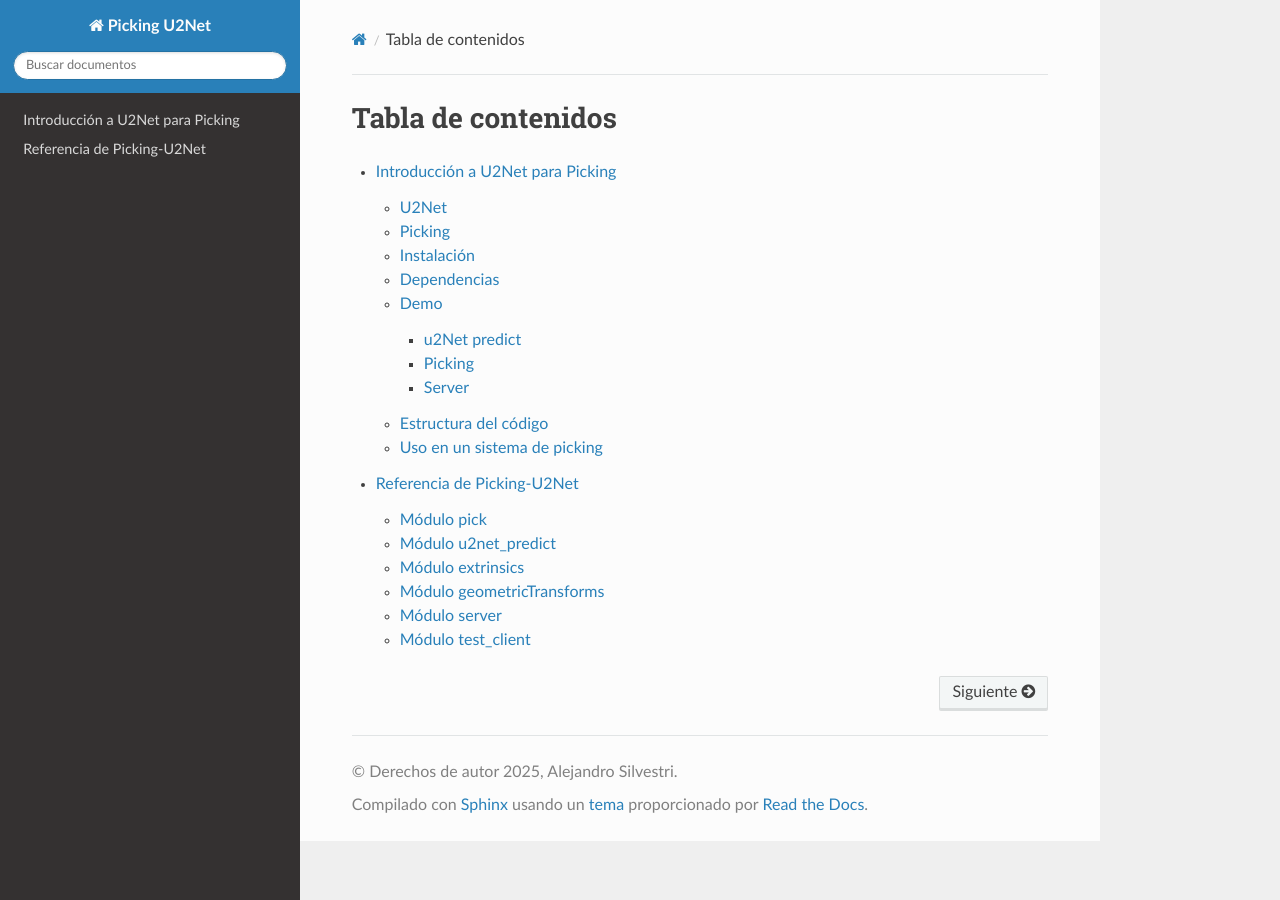
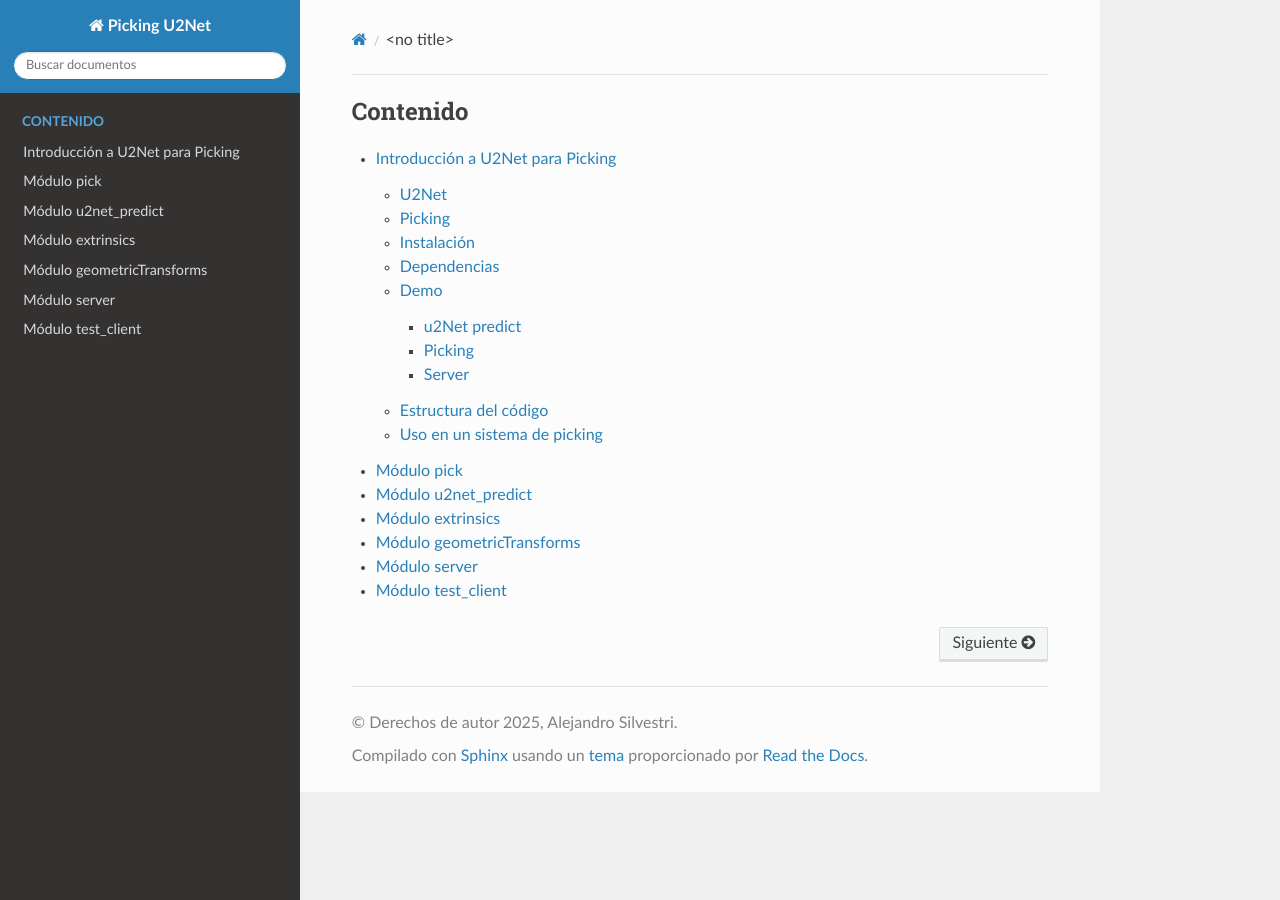
Before and after one commit to Laboratorio-de-Robotica/Picking-U2Net, a Sphinx documentation site: the page built from docs/index.rst, in a window 1280 px wide. Built offline with Sphinx 7.4.7 and the Read the Docs theme 3.1.0, drawn with Linux system fonts in a browser that asks for light colours.

````diff
--- a/docs/index.md
+++ /dev/null
@@ -1,7 +0,0 @@
-# Tabla de contenidos
-
-```{toctree}
-:maxdepth: 3
-
-doc
-modules
--- /dev/null
+++ b/docs/index.rst
@@ -0,0 +1,11 @@
+.. toctree::
+  :maxdepth: 4
+  :caption: Contenido
+
+  doc
+  pick
+  u2net_predict
+  extrinsics
+  geometricTransforms
+  server
+  test_client
````
Also changed, not shown: docs/doc.md (+4 -0 lines), docs/modules.rst (deleted, +0 -12 lines).
